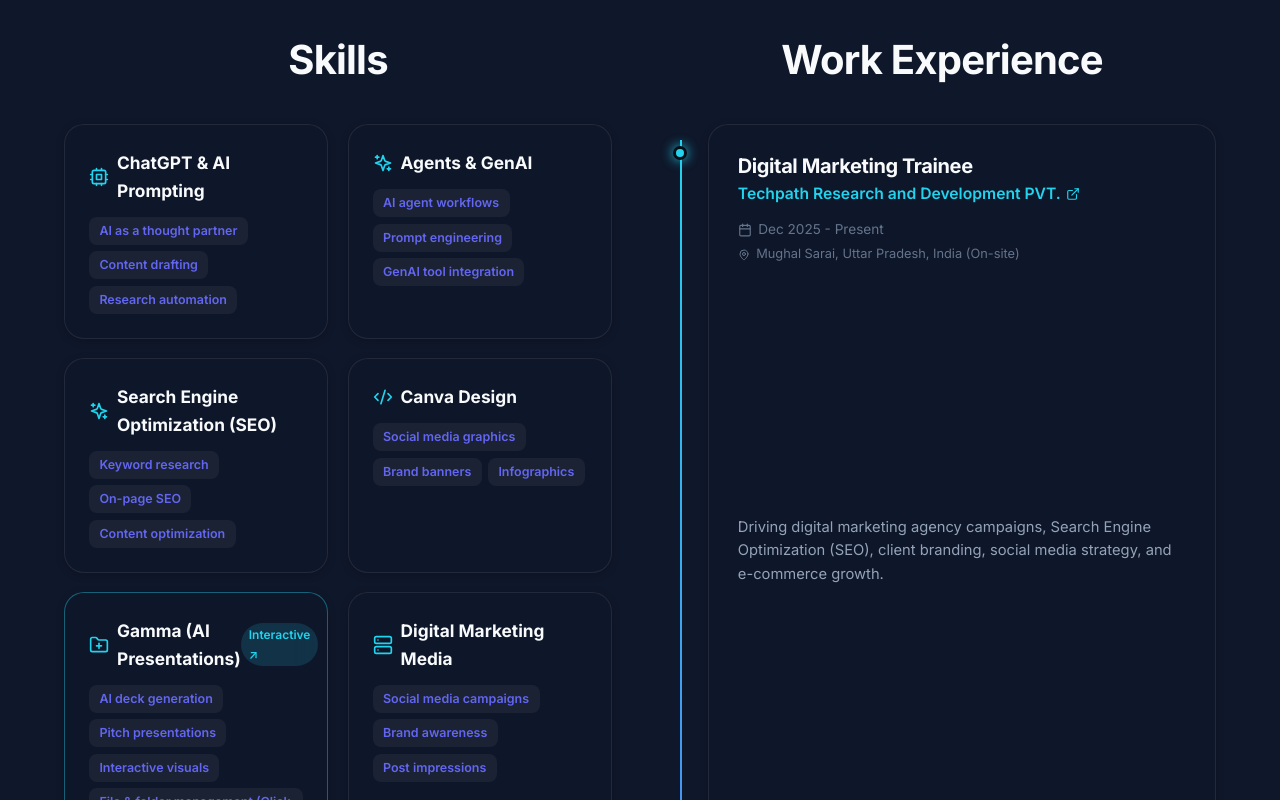
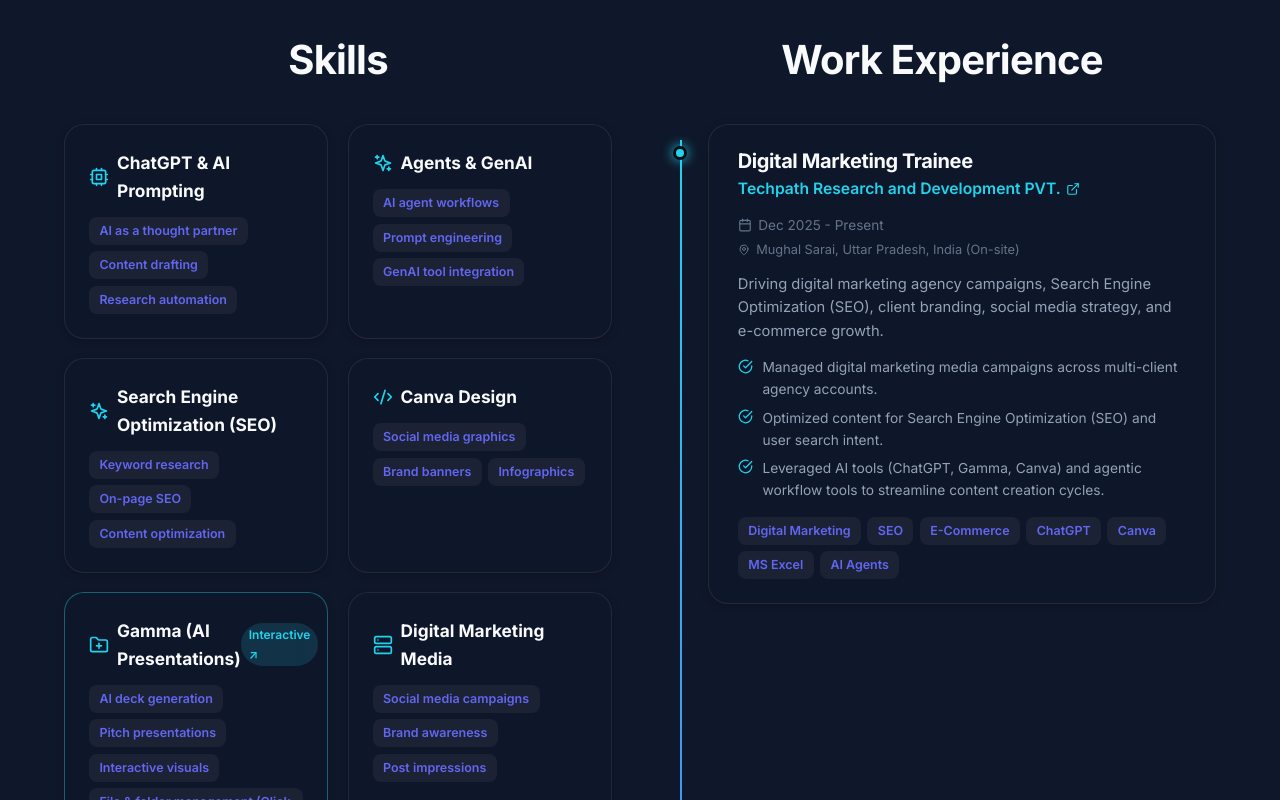
Before and after one commit to tanishka-wy/Tanishka-portfolio, a React (Vite) app: page / in a window 1280 px wide. Shown: the part 860-1660 px from the top of the page. Built offline with nearby package versions, Linux system fonts and the light colour scheme.

Commit message:
Revert Work Experience card stretching back to clean timeline layout

```diff
--- a/src/components/Experience.jsx
+++ b/src/components/Experience.jsx
@@ -29,7 +29,7 @@ export const WorkExperience = () => {
         }} />
 
         {experienceData.map((exp, index) => (
-          <div key={index} style={{ position: 'relative', flex: 1, display: 'flex', flexDirection: 'column' }}>
+          <div key={index} style={{ position: 'relative' }}>
             {/* Glowing Dot Marker */}
             <div style={{
               position: 'absolute',
@@ -49,12 +49,10 @@ export const WorkExperience = () => {
             <div
               className="glass-card"
               style={{
-                padding: '1.8rem',
+                padding: '1.5rem 1.8rem',
                 display: 'flex',
                 flexDirection: 'column',
-                gap: '1.2rem',
-                flex: 1,
-                justifyContent: 'space-between'
+                gap: '0.8rem'
               }}
             >
               {/* Header */}
```
